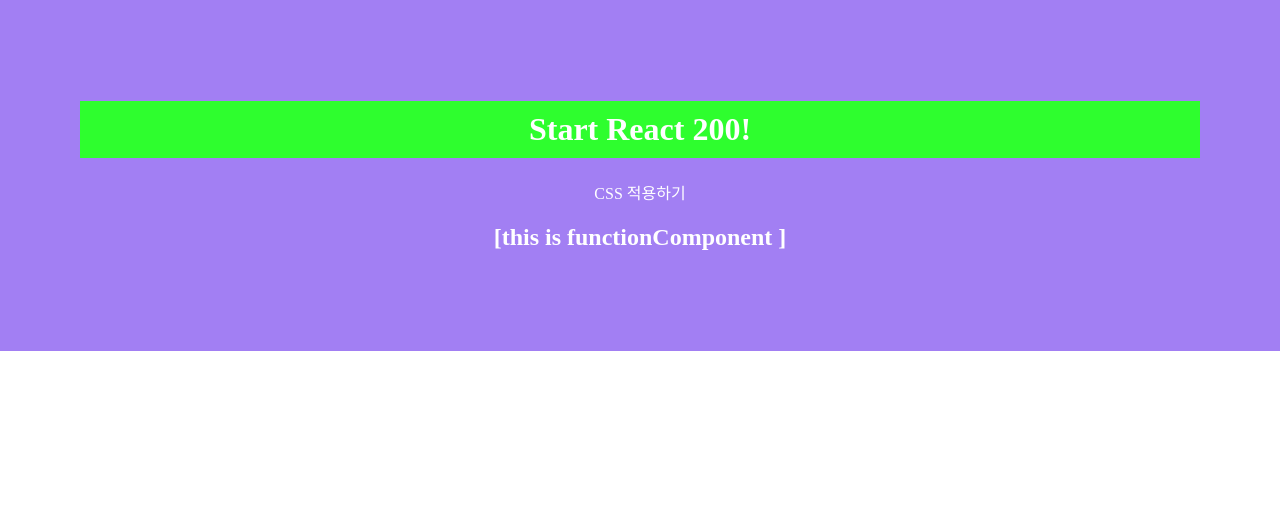
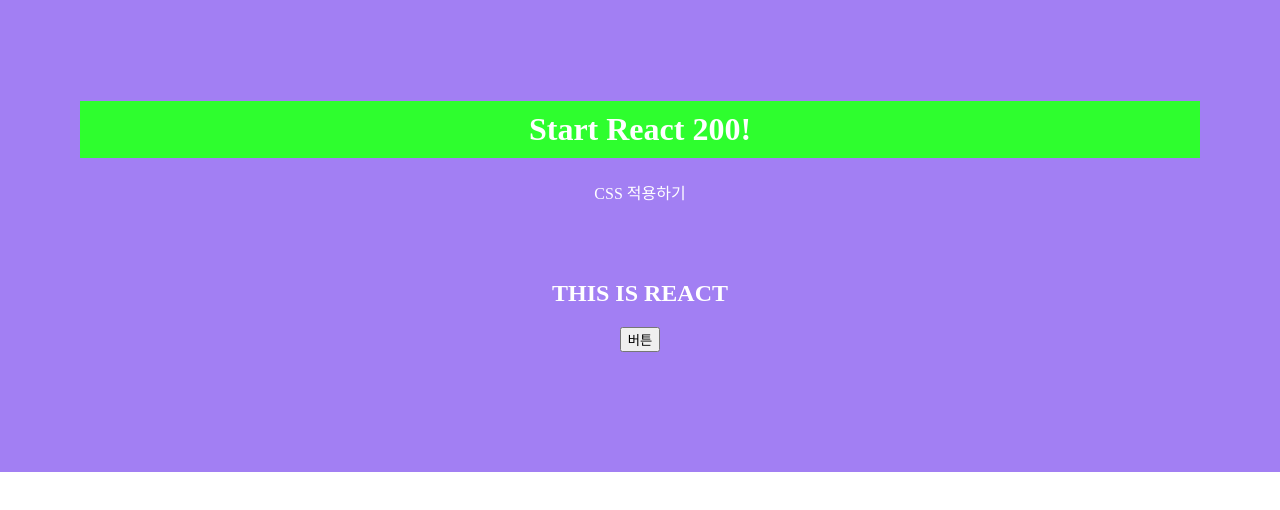
Before and after one commit to anityche/react, a React (Create React App) app in the folder client/: page / in a window 1280 px wide. Shown: the top 510 px of the page. Built offline with nearby package versions, Linux system fonts and the light colour scheme.

Commit message:
R031 hook 사용하기

```diff
--- a/client/src/App.js
+++ b/client/src/App.js
@@ -25,7 +25,8 @@
 // import R027_ComponentClass from './component/R027_ComponentClass';
 // import R028_PureComponentClass from './component/R028_PureComponentClass';
 // import R029_ShallowEqual from './component/R029_ShallowEqual';
-import R030_FunctionComponent from './component/R030_FunctionComponent';
+// import R030_FunctionComponent from './component/R030_FunctionComponent';
+import R031_ReactHook from './component/R031_ReactHook';
 
 function App() {
   return (
@@ -67,7 +68,8 @@
         {/* <R027_ComponentClass /> */}
         {/* <R028_PureComponentClass /> */}
         {/* <R029_ShallowEqual /> */}
-        <R030_FunctionComponent contents="[this is functionComponent ]" />
+        {/* <R030_FunctionComponent contents="[this is functionComponent ]" /> */}
+        <R031_ReactHook />
     </div>
   );
 }
--- /dev/null
+++ b/client/src/component/R031_ReactHook.js
@@ -0,0 +1,29 @@
+import React, { useState, useEffect } from 'react';
+
+/**
+ * hook 사용하기
+ * 함수형 컴포넌트에서 클래스형 컴포넌트와 같이 state와 생명주기 함수와 같은 기능을 사용하기 위해 hook 사용
+ *
+ * 1. 리액트에서 기본으로 제공해주는 useState()와 useEffect() 함수를 위해 import
+ */
+function R031_ReactHook(props) {
+	// useState() 함수로 state 변수값을 선언 및 할당
+	// contents : state 변수명
+	// setContents : state 변수값 변경 함수
+	const [contents, setContents] = useState('THIS IS REACT');
+
+	// useEffect() 함수는 생명주기 함수 componentDidMount()와 같이 return 되는 html 코드들이 화면에 그려진 이후에
+ 	// 실행된다. 최초 페이지가 로딩될 때 한번 실행되고 setContents() 함수로 state 값이 변경되면 한번 더 실행된다.
+	useEffect(()=> {
+		console.log('useEffect');
+	});
+
+	return (
+		<div>
+			<h2>{contents}</h2>
+			<button onClick={()=> setContents('THIS IS HOOK')}>버튼</button>
+		</div>
+	)
+}
+
+export default R031_ReactHook;
```
